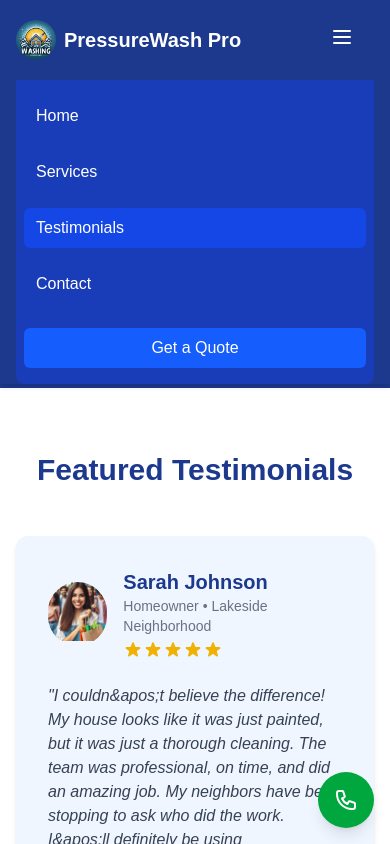
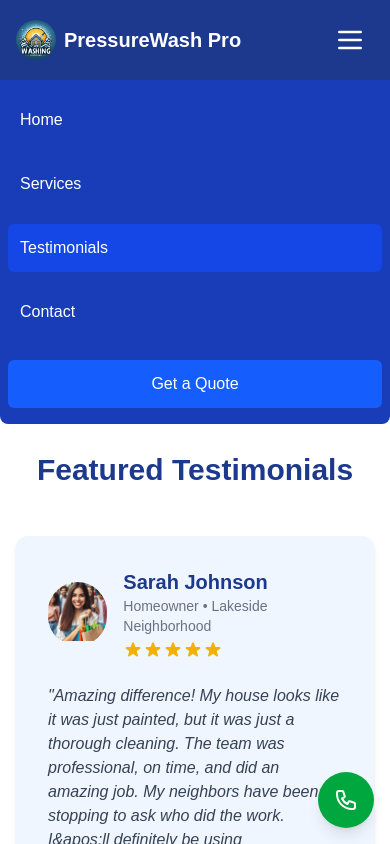
Before and after one commit to Calm-Solo/pressure-wash-pro, a Next.js app: page /testimonials in a window 390 px wide. Both pictures are taken after a click on the button "Toggle menu". Shown: the top 844 px of the page. Built offline with nearby package versions, Linux system fonts and the light colour scheme.

Commit message:
Update testimonials quote for clarity and enhance navigation component with improved mobile menu functionality. Added useEffect to close menu on path change, adjusted button size for better accessibility, and refined dropdown styles for a smoother user experience.

```diff
--- a/src/app/testimonials/page.tsx
+++ b/src/app/testimonials/page.tsx
@@ -42,7 +42,7 @@ export default function TestimonialsPage() {
       role: 'Homeowner',
       location: 'Lakeside Neighborhood',
       image: '/services/sc_1.png',
-      quote: 'I couldn&apos;t believe the difference! My house looks like it was just painted, but it was just a thorough cleaning. The team was professional, on time, and did an amazing job. My neighbors have been stopping to ask who did the work. I&apos;ll definitely be using PressureWash Pro for regular maintenance from now on.',
+      quote: 'Amazing difference! My house looks like it was just painted, but it was just a thorough cleaning. The team was professional, on time, and did an amazing job. My neighbors have been stopping to ask who did the work. I&apos;ll definitely be using PressureWash Pro for regular maintenance from now on.',
       rating: 5,
       date: 'June 15, 2025',
       service: 'House Washing',
--- a/src/components/Navigation.tsx
+++ b/src/components/Navigation.tsx
@@ -3,7 +3,7 @@
 import Link from 'next/link';
 import Image from 'next/image';
 import { usePathname } from 'next/navigation';
-import { useState } from 'react';
+import { useState, useEffect } from 'react';
 
 type NavLink = {
   name: string;
@@ -18,6 +18,11 @@ export default function Navigation({ links = [] }: NavigationProps) {
   const pathname = usePathname();
   const [isMenuOpen, setIsMenuOpen] = useState(false);
 
+  // Close menu when path changes (navigation occurs)
+  useEffect(() => {
+    setIsMenuOpen(false);
+  }, [pathname]);
+
   // Default links if none provided
   const navLinks = links.length > 0 ? links : [
     { name: 'Home', href: '/' },
@@ -26,8 +31,14 @@ export default function Navigation({ links = [] }: NavigationProps) {
     { name: 'Contact', href: '/contact' },
   ];
 
+  // Handle toggle with stopPropagation to prevent event bubbling
+  const handleToggleMenu = (e: React.MouseEvent) => {
+    e.stopPropagation();
+    setIsMenuOpen(prev => !prev);
+  };
+
   return (
-    <nav className="bg-blue-900 text-white fixed w-full z-10 shadow-md">
+    <nav className="bg-blue-900 text-white fixed w-full z-50 shadow-md">
       <div className="container mx-auto px-4">
         <div className="flex justify-between items-center h-20">
           {/* Logo */}
@@ -57,29 +68,33 @@ export default function Navigation({ links = [] }: NavigationProps) {
             ))}
           </div>
 
-          {/* Mobile Navigation Toggle */}
+          {/* Mobile Navigation Toggle - Make button larger for better tap target */}
           <div className="md:hidden">
             <button
-              className="text-white"
-              onClick={() => setIsMenuOpen(!isMenuOpen)}
+              className="text-white p-2"
+              onClick={handleToggleMenu}
               aria-label="Toggle menu"
+              aria-expanded={isMenuOpen}
             >
-              <svg xmlns="http://www.w3.org/2000/svg" fill="none" viewBox="0 0 24 24" stroke="currentColor" className="h-6 w-6">
+              <svg xmlns="http://www.w3.org/2000/svg" fill="none" viewBox="0 0 24 24" stroke="currentColor" className="h-8 w-8">
                 <path strokeLinecap="round" strokeLinejoin="round" strokeWidth={2} d="M4 6h16M4 12h16M4 18h16" />
               </svg>
             </button>
           </div>
         </div>
 
-        {/* Mobile Menu Dropdown */}
+        {/* Mobile Menu Dropdown - Added higher z-index and improved transition */}
         {isMenuOpen && (
-          <div className="md:hidden py-4 px-2 bg-blue-800 rounded-b-lg animate-fadeIn">
+          <div
+            className="md:hidden py-4 px-2 bg-blue-800 rounded-b-lg animate-fadeIn absolute w-full left-0"
+            style={{ zIndex: 40 }}
+          >
             <div className="flex flex-col space-y-4">
               {navLinks.map((link) => (
                 <Link
                   key={link.name}
                   href={link.href}
-                  className={`block px-3 py-2 rounded-md hover:bg-blue-700 transition-colors ${
+                  className={`block px-3 py-3 rounded-md hover:bg-blue-700 transition-colors ${
                     pathname === link.href ? 'bg-blue-700 font-medium' : ''
                   }`}
                   onClick={() => setIsMenuOpen(false)}
@@ -89,7 +104,7 @@ export default function Navigation({ links = [] }: NavigationProps) {
               ))}
               <Link
                 href="/quote"
-                className="block px-3 py-2 bg-blue-600 text-white rounded-md text-center font-medium hover:bg-blue-500 transition-colors mt-2"
+                className="block px-3 py-3 bg-blue-600 text-white rounded-md text-center font-medium hover:bg-blue-500 transition-colors mt-2"
                 onClick={() => setIsMenuOpen(false)}
               >
                 Get a Quote
```
